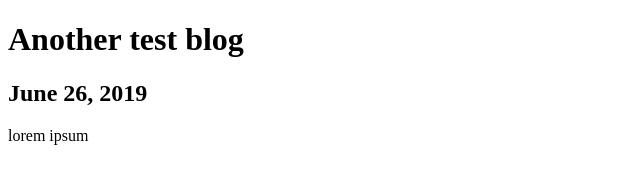
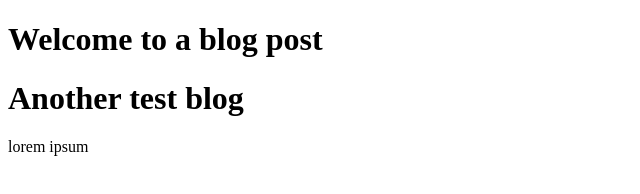
Before and after one commit to iDatLe/netlifycms-presentation, a Gatsby site: page /another-test-blog/ in a window 1280 px wide. Shown: the whole page, without its empty margins (0-640 px from the left). Built offline with nearby package versions, Linux system fonts and the light colour scheme; Gatsby itself is replaced by a stand-in of ours.

```diff
--- a/src/blogTemplates/template.js
+++ b/src/blogTemplates/template.js
@@ -1,31 +1,56 @@
+// import React from "react"
+// import { graphql } from "gatsby"
+
+// export default function Template({
+//   data, // this prop will be injected by the GraphQL query below.
+// }) {
+//   const { markdownRemark } = data // data.markdownRemark holds our post data
+//   const { frontmatter, html } = markdownRemark
+//   return (
+//     <div className="blog-post-container">
+//       <div className="blog-post">
+//         <h1>{frontmatter.title}</h1>
+//         <h2>{frontmatter.date}</h2>
+//         <div
+//           className="blog-post-content"
+//           dangerouslySetInnerHTML={{ __html: html }}
+//         />
+//       </div>
+//     </div>
+//   )
+// }
+
+// export const query = graphql`
+//   query {
+//     markdownRemark {
+//       html
+//       frontmatter {
+//         date(formatString: "MMMM DD, YYYY")
+//         title
+//       }
+//     }
+//   }
+// `
+
 import React from "react"
 import { graphql } from "gatsby"
 
-export default function Template({
-  data, // this prop will be injected by the GraphQL query below.
-}) {
-  const { markdownRemark } = data // data.markdownRemark holds our post data
-  const { frontmatter, html } = markdownRemark
+export default ({ data }) => {
+  const post = data.markdownRemark
   return (
-    <div className="blog-post-container">
-      <div className="blog-post">
-        <h1>{frontmatter.title}</h1>
-        <h2>{frontmatter.date}</h2>
-        <div
-          className="blog-post-content"
-          dangerouslySetInnerHTML={{ __html: html }}
-        />
-      </div>
-    </div>
+    <>
+      <h1> Welcome to a blog post </h1>
+      <h1>{post.frontmatter.title}</h1>
+      <div dangerouslySetInnerHTML={{__html: post.html}} />
+    </>
   )
 }
 
 export const query = graphql`
-  query {
-    markdownRemark {
+  query($slug: String!) {
+    markdownRemark(fields: {slug: { eq: $slug }}) {
       html
       frontmatter {
-        date(formatString: "MMMM DD, YYYY")
         title
       }
     }
```
Also changed, not shown: src/blog/example.md (deleted, +0 -9 lines), src/pages/index.js (+2 -5 lines).
